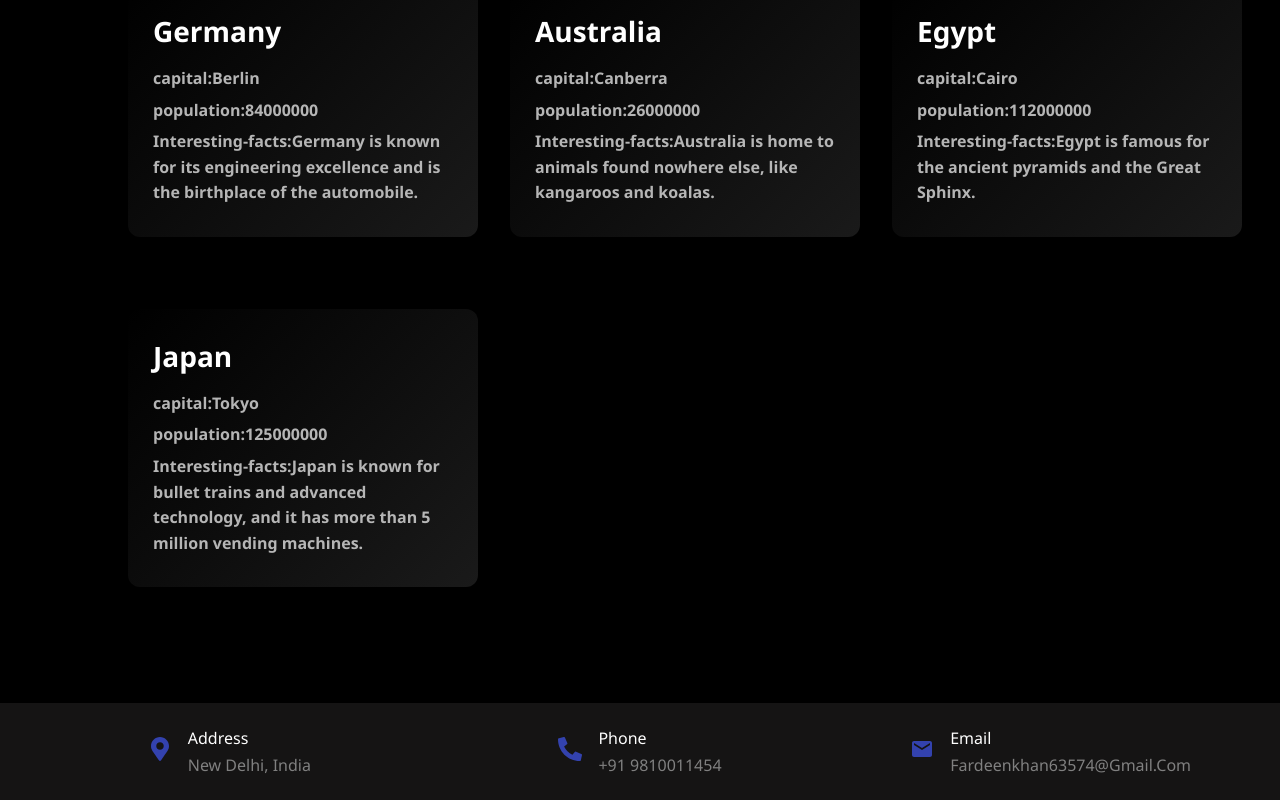
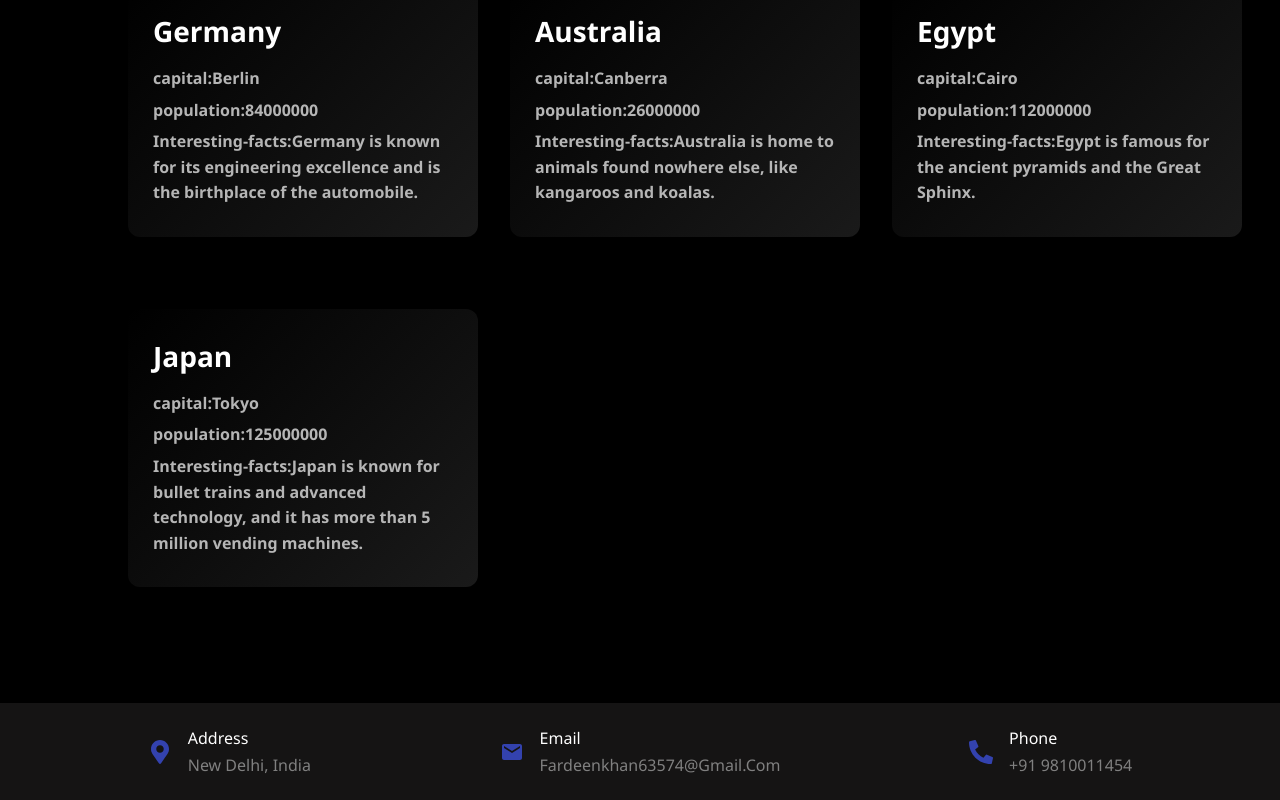
Before and after one commit to fardeen-99/react-journey, a React (Vite) app in the folder reactfinal/: page / in a window 1280 px wide. Shown: the part 1116-1916 px from the top of the page. Built offline with nearby package versions, Linux system fonts and the light colour scheme.

Commit message:
worldAtlas

```diff
--- a/reactfinal/src/App.css
+++ b/reactfinal/src/App.css
@@ -201,6 +201,7 @@ color: white;
 .loc{
   font-size: 1.5rem;
   color: #3342AE;
+  margin-top: .4rem;
 }
 .formm{
   background-color: #000000;
--- a/reactfinal/src/json/footer.json
+++ b/reactfinal/src/json/footer.json
@@ -7,15 +7,16 @@
   },
   {
     "id": 2,
+    "label": "Email",
+    "value": "fardeenkhan63574@gmail.com",
+    "icon": "MdEmail"
+  },
+  {
+    "id": 3,
     "label": "Phone",
     "value": "+91 9810011454",
     "icon": "FaPhoneAlt"
-  },
-  {
-    "id": 3,
-    "label": "Email",
-    "value": "fardeenkhan63574@gmail.com",
-    "icon": "MdEmail"
   }
 
+
 ]
```
